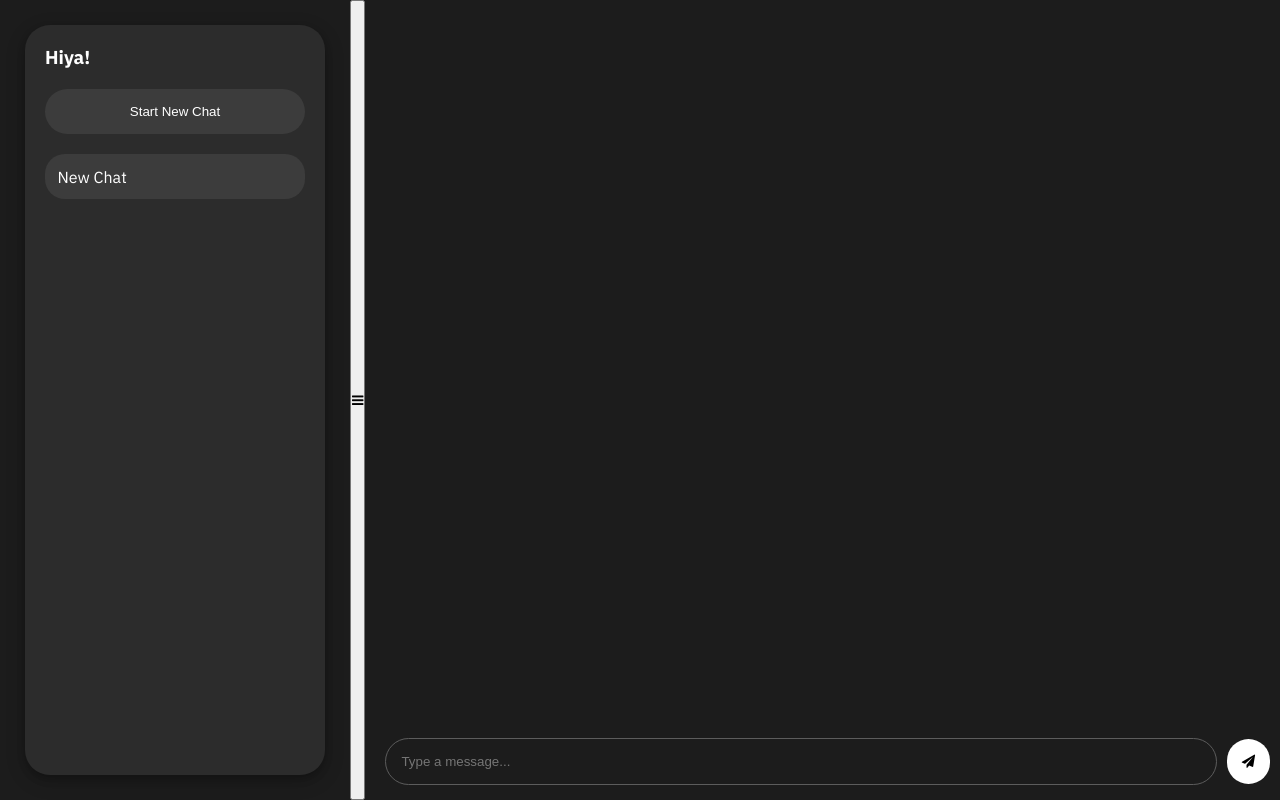
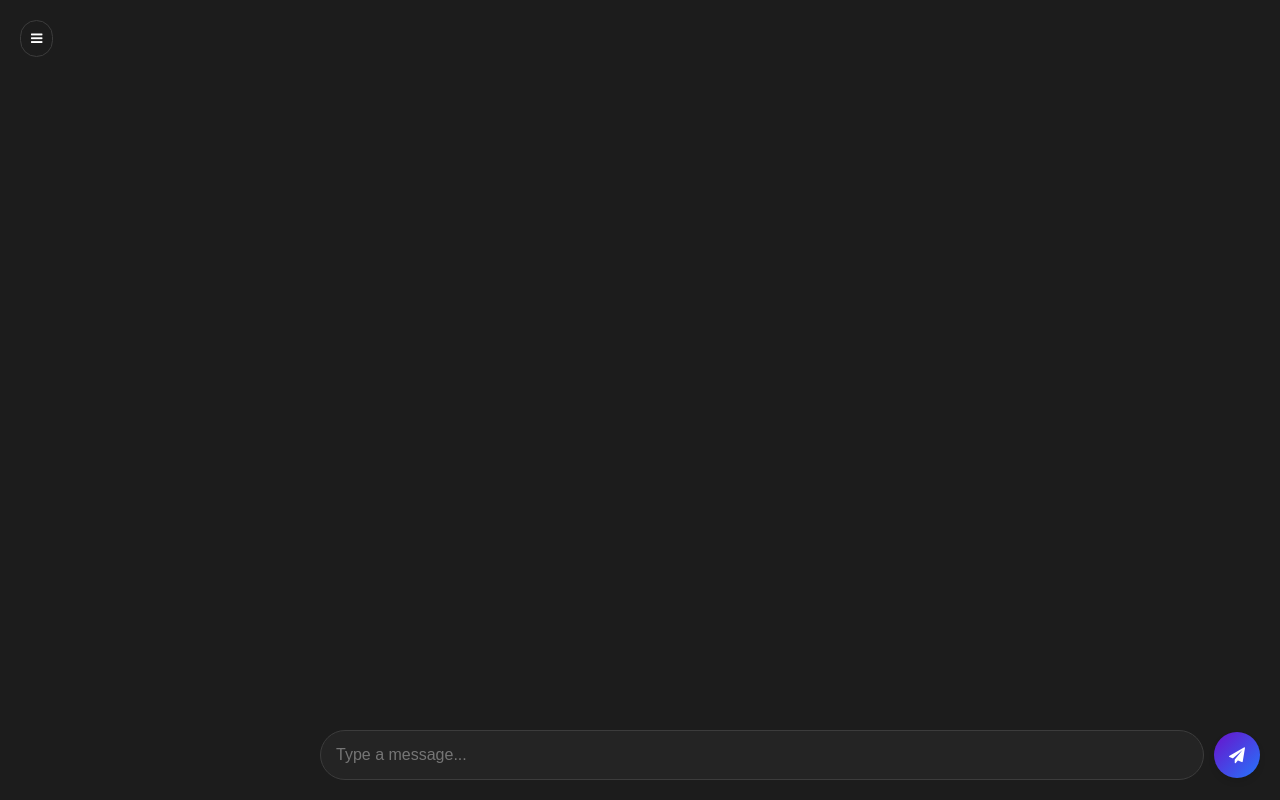
Before and after one commit to notunk0wn23/PollinationsAssistant, a website with bundled scripts: page index.html in a window 1280 px wide. Built offline with nearby package versions, Linux system fonts and the light colour scheme.

Commit message:
lil css redo

```diff
--- a/src/styles.css
+++ b/src/styles.css
@@ -1,3 +1,27 @@
+:root {
+    --background-color: #1c1c1c;
+    --sidebar-bg-color: #242424;
+    --sidebar-border-color: #3c3c3c;
+    --button-bg-gradient: linear-gradient(135deg, #6a11cb, #2575fc);
+    --button-hover-transform: scale(1.1);
+    --button-box-shadow: 0 4px 6px rgba(0, 0, 0, 0.1);
+    --button-hover-box-shadow: 0 6px 10px rgba(0, 0, 0, 0.2);
+    --chat-bg-color: #3c3c3c;
+    --chat-hover-bg-color: #505050;
+    --chat-active-bg-color: #6a11cb;
+    --message-user-bg-color: #6a11cb;
+    --message-ai-bg-color: #242424;
+    --input-bg-color: #242424;
+    --input-border-color: #3c3c3c;
+    --input-focus-border-color: #6a11cb;
+    --scrollbar-thumb-bg: #3c3c3c;
+    --scrollbar-thumb-hover-bg: #505050;
+    --text-color: white;
+    --font-primary: 'IBM Plex Sans', sans-serif;
+    --font-monospace: 'IBM Plex Mono', monospace;
+    --sidebar-transition: all 0.3s ease;
+}
+
 * {
     margin: 0;
     padding: 0;
@@ -7,137 +31,195 @@
 body,
 html {
     height: 100%;
-    font-family: 'IBM Plex Sans', sans-serif;
-    background: #1c1c1c
+    font-family: var(--font-primary);
+    background: var(--background-color);
 }
 
 .app {
     display: flex;
     height: 100%;
+    overflow: hidden;
 }
 
 .sidebar {
-    width: 259px;
-    background-color: #2c2c2c;
-    color: white;
+    background-color: var(--sidebar-bg-color);
+    color: var(--text-color);
     padding: 20px;
-    margin: 25px;
-    border-radius: 25px;
-    box-shadow: 0 4px 8px 0 rgba(0,0,0,0.2), 0 6px 20px 0 rgba(0,0,0,0.19);
-    min-width: 300px;
+    width: 300px;
+    flex-shrink: 0;
+    display: flex;
+    flex-direction: column;
+    gap: 20px;
+    border-right: 1px solid var(--sidebar-border-color);
+    transition: var(--sidebar-transition);
+}
+
+.sidebar.open {
+    transform: translateX(0);
+}
+
+.sidebar:not(.open) {
+    transform: translateX(-100%);
 }
 
 .sidebar h3 {
-    margin-bottom: 20px;
+    font-size: 1.5rem;
+    font-weight: 700;
+    margin-bottom: 10px;
 }
 
 .new-chat-button {
-    background-color: #3c3c3c;
-    color: white;
+    background: var(--button-bg-gradient);
+    color: var(--text-color);
+    font-size: 1rem;
+    padding: 15px 20px;
+    border-radius: 30px;
     border: none;
-    padding: 15px;
-    width: 100%;
-    margin-bottom: 20px;
     cursor: pointer;
-    border-radius: 50px;
-    transition: background-color 0.3s ease;
+    text-align: center;
+    transition: transform 0.3s ease, box-shadow 0.3s ease;
+    box-shadow: var(--button-box-shadow);
 }
 
 .new-chat-button:hover {
-    background-color: #4c4c4c;
+    transform: translateY(-2px);
+    box-shadow: var(--button-hover-box-shadow);
 }
 
 .chat-list {
     list-style: none;
-    padding: 0;
-    margin: 0px;
+    overflow-y: auto;
+    flex-grow: 1;
+    display: flex;
+    flex-direction: column;
+    gap: 10px;
+    padding-right: 10px;
 }
 
 .chat-list li {
-    padding: 12.5px;
-    background-color: #3c3c3c;
-    margin-bottom: 10px;
-    border-radius: 20px;
+    background-color: var(--chat-bg-color);
+    padding: 15px;
+    border-radius: 15px;
+    color: var(--text-color);
     cursor: pointer;
     transition: background-color 0.3s ease;
 }
 
 .chat-list li:hover {
-    background-color: #4c4c4c;
+    background-color: var(--chat-hover-bg-color);
+}
+
+.chat-list li.active {
+    background-color: var(--chat-active-bg-color);
+    font-weight: bold;
 }
 
 .chat-window {
     flex-grow: 1;
-    background-color: transparent;
     display: flex;
     flex-direction: column;
+    background: var(--background-color);
+    padding: 20px;
+    gap: 20px;
+    overflow: hidden;
 }
 
 .messages-list {
-    font-family: 'IBM Plex Mono', monospace;
+    font-family: var(--font-monospace);
+    flex-grow: 1;
+    overflow-y: auto;
     display: flex;
     flex-direction: column;
-    flex-grow: 1;
-    overflow-y: scroll;
-    padding: 20px;
-    margin: 5px;
+    gap: 10px;
 }
 
 .message {
     margin-bottom: 10px;
-    color: white;
+    color: var(--text-color);
     padding: 15px;
-    border-radius: 20px;
-    margin-bottom: 10px;
+    border-radius: 10px;
     max-width: 70%;
 }
 
-.user {
-    background-color: #3c3c3c;
+.message.user {
+    background-color: var(--message-user-bg-color);
     align-self: flex-end;
 }
 
-.ai {
-    background-color: #2c2c2c;
+.message.ai {
+    background-color: var(--message-ai-bg-color);
     align-self: flex-start;
 }
 
+.send-message-container {
+    display: flex;
+    align-items: center;
+    gap: 10px;
+}
+
 input[type="text"] {
-    background-color: transparent;
-    border-radius: 100px;
-    border: 1px solid #5c5c5c;
-
-    color: white;
+    background-color: var(--input-bg-color);
+    border: 1px solid var(--input-border-color);
+    border-radius: 25px;
+    color: var(--text-color);
     padding: 15px;
-    margin-left: 10px;
-    width: 100%;
+    flex-grow: 1;
+    font-size: 1rem;
+    transition: border-color 0.3s ease;
 }
 
 input[type="text"]:focus {
+    border-color: var(--input-focus-border-color);
     outline: none;
 }
 
 #send-button {
-    background-color: white;
-    color: black;
+    background: var(--button-bg-gradient);
+    color: var(--text-color);
+    font-size: 1rem;
+    padding: 15px;
+    border-radius: 50%;
     border: none;
-    border-radius: 100px;
-    padding: 15px;
     cursor: pointer;
+    display: flex;
+    align-items: center;
+    justify-content: center;
+    transition: transform 0.3s ease, box-shadow 0.3s ease;
+    box-shadow: var(--button-box-shadow);
 }
 
-.send-message-container {
-    display: flex;
-    flex-direction: row;
-    align-items: center;
-    margin: 10px;
-    gap: 10px;
-    margin-bottom: 15px;
+#send-button:hover {
+    transform: var(--button-hover-transform);
+    box-shadow: var(--button-hover-box-shadow);
 }
 
-.typing {
-    display: flex;
-    flex-direction: row;
-    align-items: center;
-    gap: 10px;
+#toggleSidebar {
+    background: transparent;
+    color: var(--text-color);
+    border: 1px solid var(--sidebar-border-color);
+    border-radius: 25px;
+    padding: 10px;
+    cursor: pointer;
+    position: absolute;
+    top: 20px;
+    left: 20px;
+    z-index: 1000;
+    transition: var(--sidebar-transition);
 }
+
+#toggleSidebar:hover {
+    border-color: var(--input-focus-border-color);
+}
+
+::-webkit-scrollbar {
+    width: 8px;
+}
+
+::-webkit-scrollbar-thumb {
+    background-color: var(--scrollbar-thumb-bg);
+    border-radius: 4px;
+}
+
+::-webkit-scrollbar-thumb:hover {
+    background-color: var(--scrollbar-thumb-hover-bg);
+}
```
